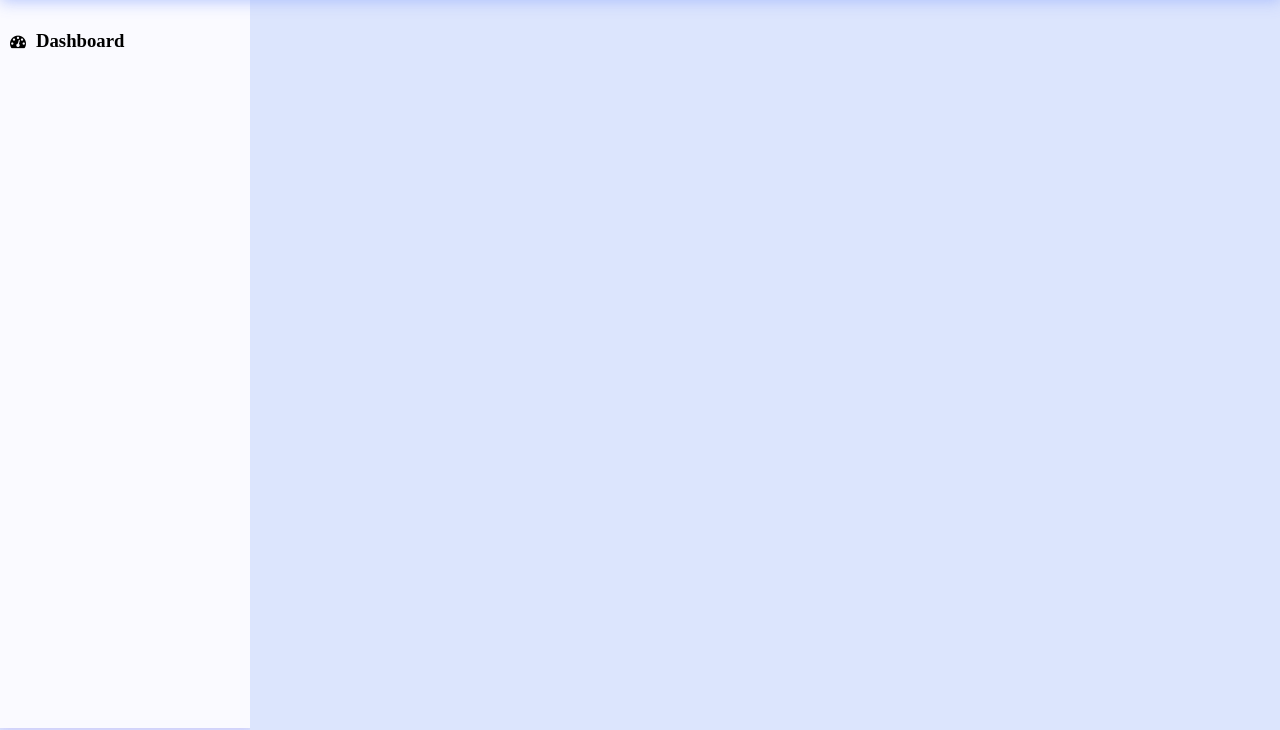
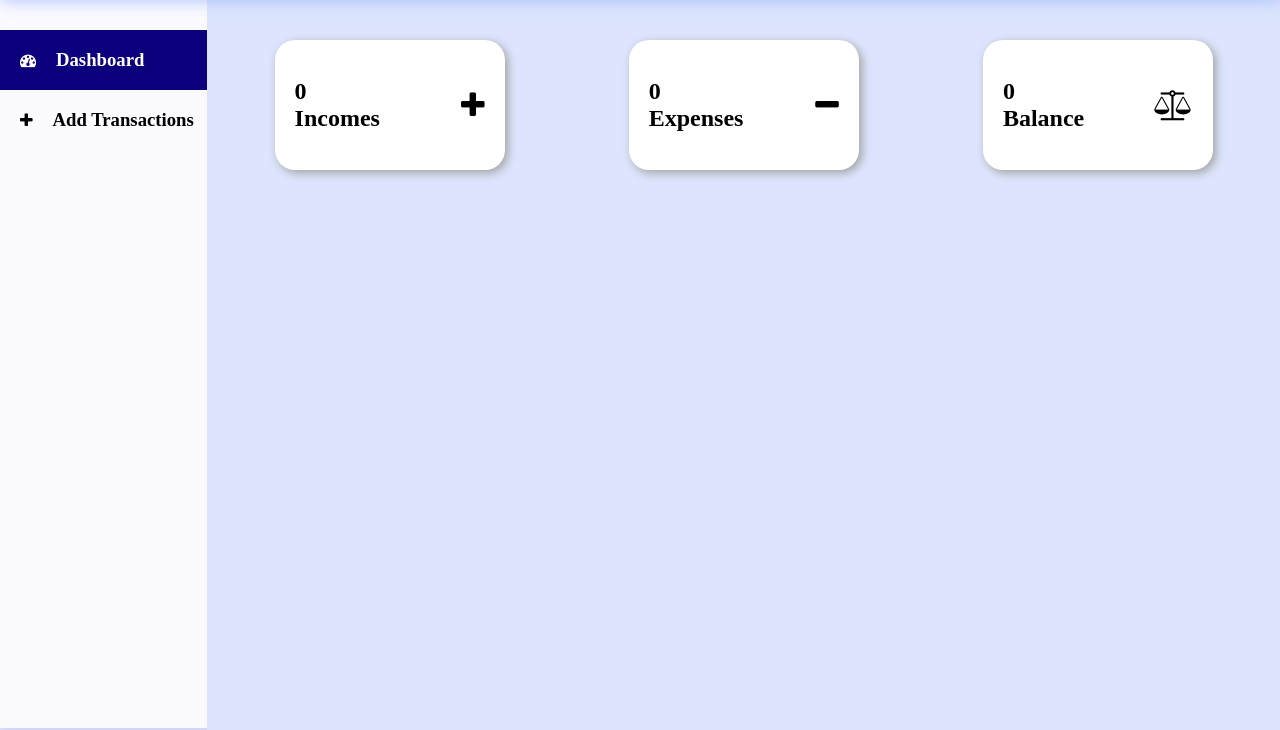
Before and after one commit to yousifdahabra/expense_tracker, a PHP site: page / in a window 1280 px wide. Shown: the part 70-800 px from the top of the page. Run offline with PHP 8.4, Linux system fonts and the light colour scheme.

Commit message:
Add a box section on the home page for the total number on each Income, Expenses, Balance with related styles

```diff
--- a/index.html
+++ b/index.html
@@ -22,12 +22,44 @@
         <div class="nav-container">
             <nav class="flex flex-direction-column justify-content-space-between second-background-color nav">
                 <div class="nav-options">
-                    <div class="nav-option option1">
+                    <a href="#" class="nav-option active">
                         <i class="fa fa-tachometer" aria-hidden="true"></i>
                         <h3> Dashboard</h3>
-                    </div>
+                    </a>
+                    <a href="#" class="nav-option">
+                        <i class="fa fa-plus" aria-hidden="true"></i>
+                        <h3>Add Transactions </h3>
+                    </a>
                 </div>
             </nav>
+        </div>
+        <div class="main">
+            <div class="flex justify-content-evenly align-items-center justify-content-space-around flex-wrap box-container ">
+                <div class="flex align-items-center justify-content-space-between box ">
+                    <div class="topic">
+                        <h2 class="topic-heading">0</h2>
+                        <h2 class="topic-title">Incomes</h2>
+                    </div>
+                    <i class="fa fa-plus" aria-hidden="true"></i>
+                </div>
+
+                <div class="flex align-items-center justify-content-space-between box ">
+                    <div class="topic">
+                        <h2 class="topic-heading">0</h2>
+                        <h2 class="topic-title">Expenses</h2>
+                    </div>
+                    <i class="fa fa-minus" aria-hidden="true"></i>
+                </div>
+
+                <div class="flex align-items-center justify-content-space-between box ">
+                    <div class="topic">
+                        <h2 class="topic-heading">0</h2>
+                        <h2 class="topic-title">Balance</h2>
+                    </div>
+                    <i class="fa fa-balance-scale" aria-hidden="true"></i>
+                </div>
+
+            </div>
         </div>
     </div>
 
--- a/style/flex.css
+++ b/style/flex.css
@@ -34,3 +34,11 @@
 .align-items-start{
     align-items:flex-start
 }
+
+.justify-content-space-evenly{
+    justify-content: space-evenly;
+}
+
+.justify-content-space-around{
+    justify-content: space-around;
+}
--- a/style/home.css
+++ b/style/home.css
@@ -1,4 +1,4 @@
-
+/* Start Header  */
 header{
     height: 70px;
     width: 100vw;
@@ -15,6 +15,7 @@ header{
 .fa-bars{
     font-size: 24px !important;
 }
+/* End Header  */
 
 .main-container {
     width: 100vw;
@@ -23,6 +24,7 @@ header{
     z-index: 1;
 }
 
+/* Start nav  */
 .nav {
     min-height: 91vh;
     width: 250px;
@@ -31,7 +33,7 @@ header{
     left: 00;
     box-shadow: 1px 1px 10px #c6bdf8d2;
     overflow: hidden;
-    padding: 30px 0 20px 10px;
+    padding: 30px 0 20px 0;
 }
 .nav-container {
     height: calc(100vh - 70px);
@@ -42,7 +44,65 @@ header{
     transition: all 0.5s ease-in-out;
 }
 .nav-option{
+    width: 250px;
+    height: 60px;
+    padding: 0 30px 0 20px;
     display: flex;
-    gap: 10px;
-    align-items: center
+    gap: 20px;
+    align-items: center;
+    transition: all 0.1s ease-in-out;
+    text-decoration: none;
+    color: black;
 }
+.nav-option:hover {
+    border-left: 5px solid #a2a2a2;
+    background-color: #dadada;
+    cursor: pointer;
+}
+
+.active{
+    background-color: #0c007d;
+    color: white;
+}
+
+.active:hover {
+    border-left: 5px solid #a2a2a2;
+    background-color: #dadada;
+    cursor: pointer;
+    color:black;
+}
+/* End nav */
+
+.main {
+    height: calc(100vh - 70px);
+    width: 100%;
+    overflow-y: scroll;
+    overflow-x: hidden;
+    padding: 40px 30px 30px 30px;
+}
+
+.box-container {
+    gap: 50px;
+}
+
+.box {
+    height: 130px;
+    width: 230px;
+    border-radius: 20px;
+    box-shadow: 3px 3px 10px #a2a2a2;
+    padding: 20px;
+    cursor: pointer;
+    transition: transform 0.3s ease-in-out;
+    background-color: white;
+}
+
+.box:hover {
+    transform: scale(1.08);
+}
+
+.box .fa{
+    font-size: 30px !important;
+}
+.topic{
+    gap:10px
+}
```
